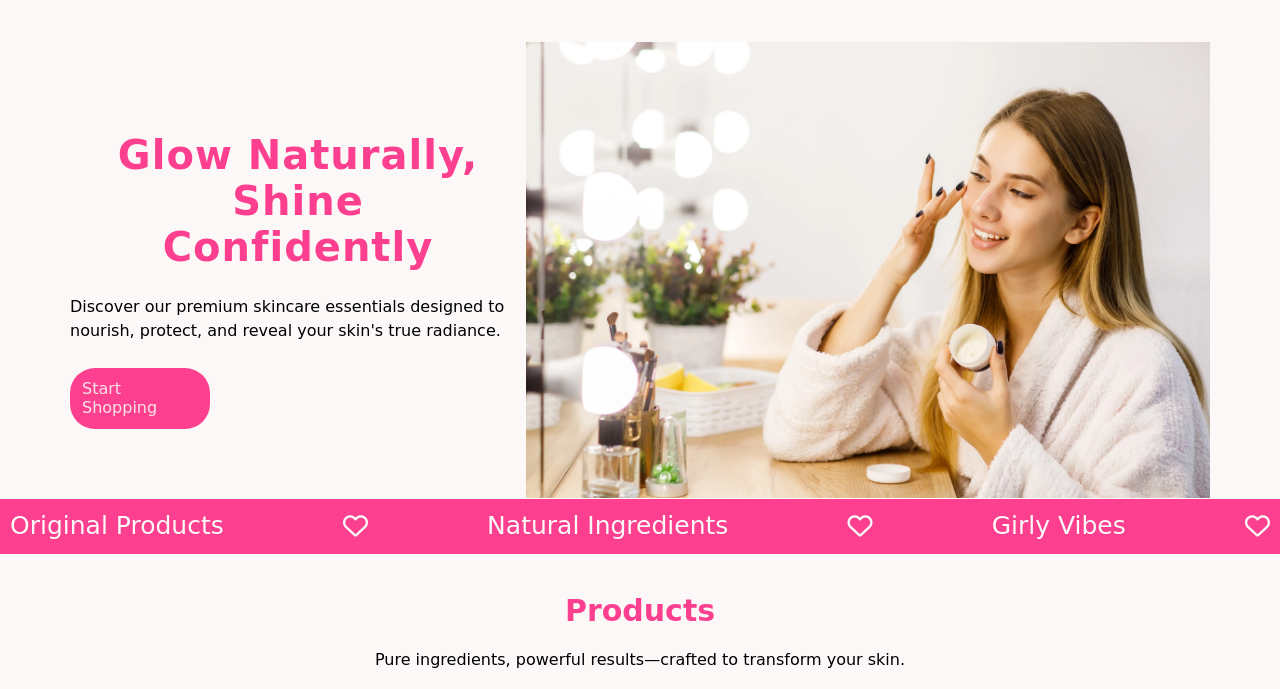
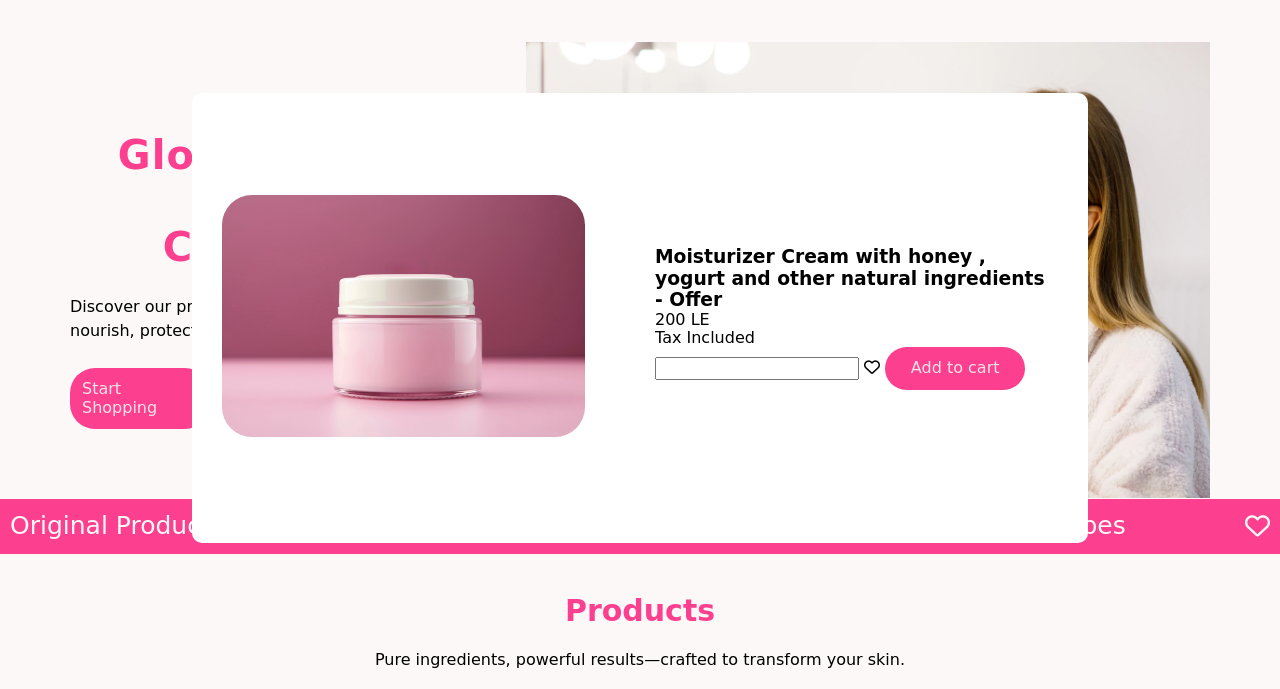
Before and after one commit to ShahdRaafat/ShinyStore, a website built with Parcel: page index.html in a window 1280 px wide. Shown: the part 82-771 px from the top of the page. Built offline with nearby package versions, Linux system fonts and the light colour scheme; grey boxes are pictures that could not be loaded; a web font is replaced by a local one.

Commit message:
View product

```diff
--- a/index.html
+++ b/index.html
@@ -267,6 +267,26 @@
               </div>
             </div>
           </div>
+          <div class="view-product">
+            <div class="view-image">
+              <img src="src/images/product1.webp" alt="product-1" />
+            </div>
+            <div class="view-info">
+              <div class="text">
+                <h3 class="description">
+                  Moisturizer Cream with honey , yogurt and other natural
+                  ingredients - Offer
+                </h3>
+                <p class="price">200 LE</p>
+                <p>Tax Included</p>
+                <div class="buttons">
+                  <input type="number" name="quantity" class="quantity" />
+                  <i class="fa-regular fa-heart"></i>
+                  <button class="add-to-cart btn">Add to cart</button>
+                </div>
+              </div>
+            </div>
+          </div>
         </div>
       </section>
     </main>
--- a/src/css/products.css
+++ b/src/css/products.css
@@ -90,3 +90,30 @@
 img:not(.lazy-img) {
   filter: none;
 }
+.view-product {
+  background-color: var(--whiteColor);
+  position: fixed;
+  top: 50%;
+  left: 50%;
+  transform: translate(-50%, -50%);
+  width: 70%;
+  height: 450px;
+  display: flex;
+  gap: 30px;
+  z-index: 100;
+  background-color: #fff;
+  padding: 30px;
+  align-items: center;
+  border-radius: 10px;
+}
+.view-product .view-image {
+  flex-basis: 50%;
+}
+.view-product img {
+  width: 90%;
+  max-width: 100%;
+  border-radius: 30px;
+}
+.view-product .view-info {
+  flex-basis: 50%;
+}
--- a/src/js/script.js
+++ b/src/js/script.js
@@ -7,7 +7,7 @@ const loginModal = document.querySelector(".login-modal");
 const loginOverlay = document.querySelector(".login-overlay");
 const closeIcon = document.querySelector(".close-icon");
 // const images = document.querySelectorAll(".product-image");
-const hearts = document.querySelectorAll(".product .fa-heart");
+const hearts = document.querySelectorAll(".products .fa-heart");
 // const productBtn = document.querySelector(".product-buttons");
 
 import product1 from "../images/product1.webp";
```
Also changed, not shown: dist/index.html, 4 other files.
